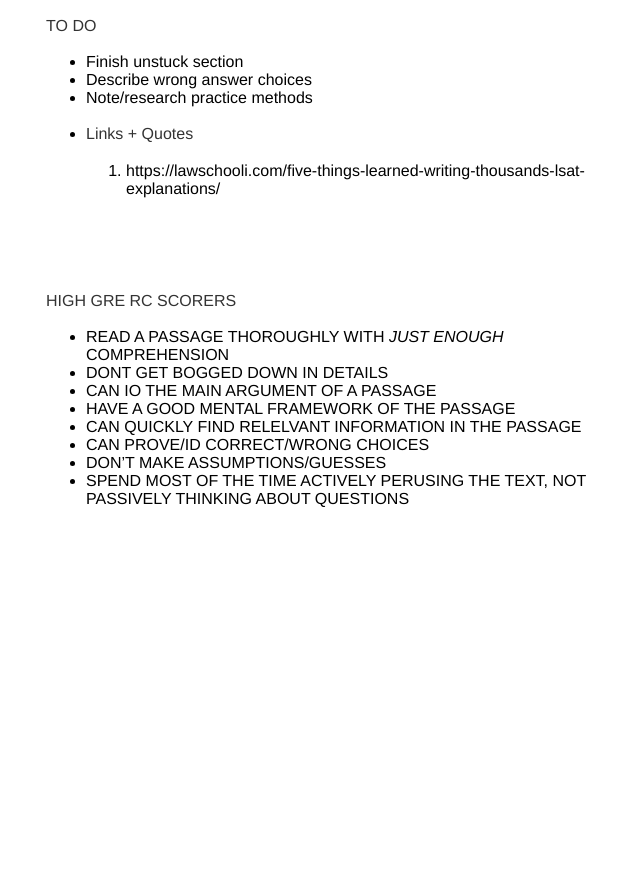
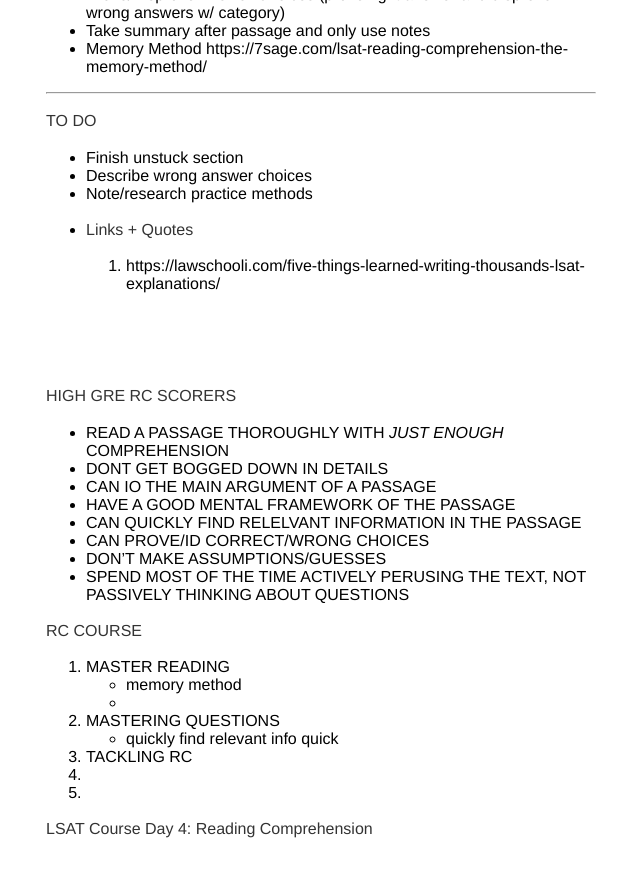
Before and after one commit to btmbtm/btmbtm.github.io, a Jekyll site: the page built from gre/extrarcguide.md, in a window 1280 px wide and 900 px high, scrolled down 5803 px. Shown: the top 877 px of the window, without its empty margins (319-959 px from the left). Built offline with Jekyll 4.4.1, drawn with Linux system fonts in a browser that asks for light colours; before the commit the page ends 6371 px from its top, so only the background shows below that; some of the changed text lies outside the part shown.

Commit message:
Update extrarcguide.md

```diff
--- a/gre/extrarcguide.md
+++ b/gre/extrarcguide.md
@@ -108,6 +108,10 @@ The basic reading process I recommend only has three steps and is as follows:
 
     For a more thorough treatment on skimming passages, checkout graeme_b's [Guide To LSAT Reading Comprehension ](https://www.reddit.com/r/LSAT/comments/ud0rw/guide_to_lsat_reading_comprehension/)
 
+### Focus when Reading
+
+  1. Focus on main ID
+  2. Focus on
 
 ### Other thoughts
 
@@ -217,3 +221,15 @@ HIGH GRE RC SCORERS
 - CAN PROVE/ID CORRECT/WRONG CHOICES
 - DON'T MAKE ASSUMPTIONS/GUESSES
 - SPEND MOST OF THE TIME ACTIVELY PERUSING THE TEXT, NOT PASSIVELY THINKING ABOUT QUESTIONS
+
+RC COURSE
+1. MASTER READING
+  - memory method
+  -
+2. MASTERING QUESTIONS
+  - quickly find relevant info quick
+3. TACKLING RC
+2.
+2.
+
+LSAT Course Day 4: Reading Comprehension
```
